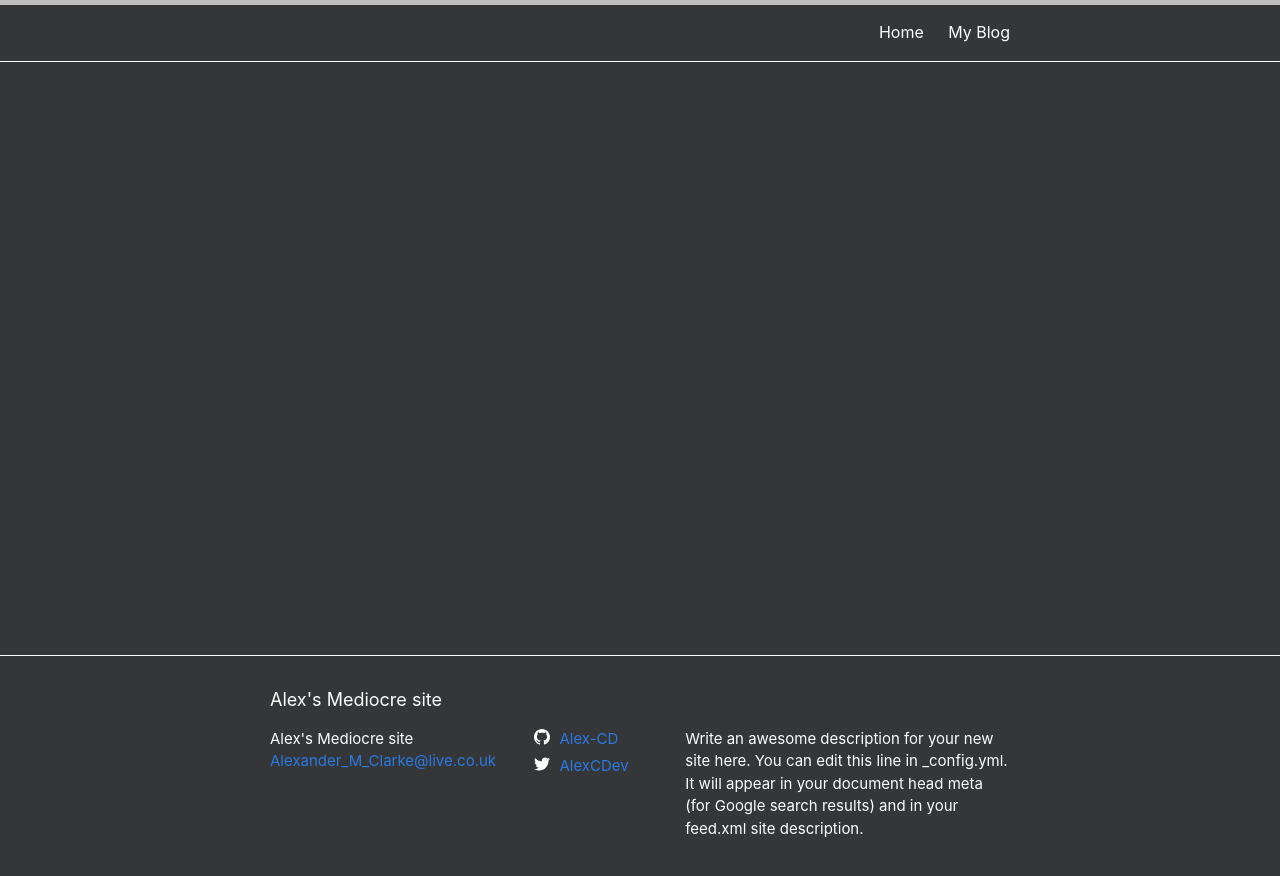
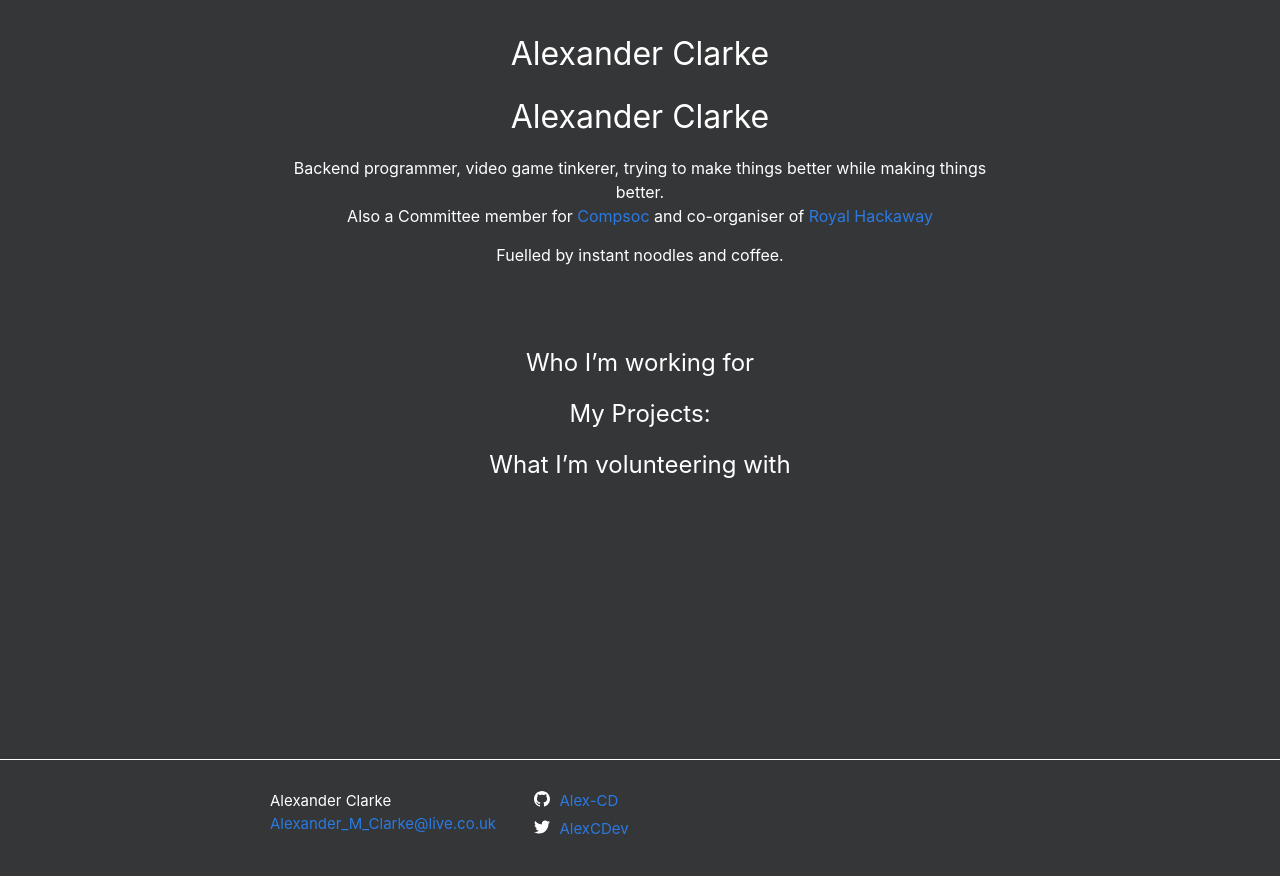
Before and after one commit to Alex-CD/alexcdev-site, a Jekyll site: the page built from index.md, in a window 1280 px wide. Shown: the top 876 px of the page. Built offline with Jekyll 4.4.1, drawn with Linux system fonts in a browser that asks for light colours; our own code applies the rules of GitHub Pages for plain Markdown files.

Commit message:
Restructure homepage

```diff
--- a/_config.yml
+++ b/_config.yml
@@ -5,9 +5,6 @@
 title: Alex's Mediocre site
 email: Alexander_M_Clarke@live.co.uk
 description: >- # this means to ignore newlines until "baseurl:"
-  Write an awesome description for your new site here. You can edit this
-  line in _config.yml. It will appear in your document head meta (for
-  Google search results) and in your feed.xml site description.
 baseurl: "" # the subpath of your site, e.g. /blog
 url: "" # the base hostname & protocol for your site, e.g. http://example.com
 twitter_username: AlexCDev
--- a/_includes/footer.html
+++ b/_includes/footer.html
@@ -3,17 +3,11 @@
 
   <div class="wrapper">
 
-    <h2 class="footer-heading">{{ site.title | escape }}</h2>
-
     <div class="footer-col-wrapper">
       <div class="footer-col footer-col-1">
         <ul class="contact-list">
           <li class="p-name">
-            {%- if site.author -%}
-              {{ site.author | escape }}
-            {%- else -%}
-              {{ site.title | escape }}
-            {%- endif -%}
+            Alexander Clarke
             </li>
             {%- if site.email -%}
             <li><a class="u-email" href="mailto:{{ site.email }}">{{ site.email }}</a></li>
--- a/_layouts/home.html
+++ b/_layouts/home.html
@@ -1,12 +1,23 @@
----
-layout: default
----
+<!DOCTYPE html>
+<html lang="{{ page.lang | default: site.lang | default: "en" }}">
 
-<div class="home">
-  {%- if page.title -%}
-    <h1 class="page-heading">{{ page.title }}</h1>
-  {%- endif -%}
+  {%- include head.html -%}
 
-  {{ content }}
+  <body>
+    <main class="page-content" aria-label="Content">
+      <div class="wrapper">
+        <div class="home" style="text-align: center;">
+          {%- if page.title -%}
+            <h1 class="page-heading">{{ page.title }}</h1>
+          {%- endif -%}
+          {{ content }}
 
-</div>
+        </div>
+      </div>
+    </main>
+
+    {%- include footer.html -%}
+
+  </body>
+
+</html>
--- a/index.md
+++ b/index.md
@@ -1,6 +1,20 @@
 ---
-# Feel free to add content and custom Front Matter to this file.
-# To modify the layout, see https://jekyllrb.com/docs/themes/#overriding-theme-defaults
-
 layout: home
 ---
+
+
+# Alexander Clarke
+
+Backend programmer, video game tinkerer, trying to make things better while making things better.
+<br>
+Also a Committee member for [Compsoc](https://computingsociety.co.uk/#/) and co-organiser of [Royal Hackaway](http://royalhackaway.com/)
+
+Fuelled by instant noodles and coffee.
+
+<br>
+<br>
+## Who I'm working for
+
+## My Projects:
+
+## What I'm volunteering with
```
